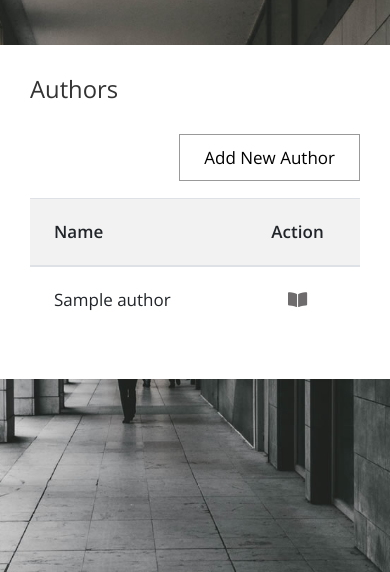
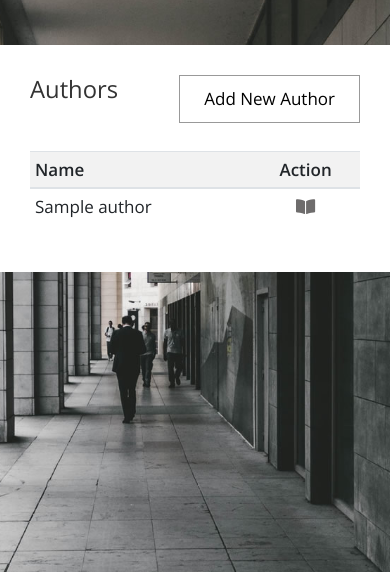
Before and after one commit to SVDotsenko/portfolio-project-4, a Django app: page /authors/ in a window 390 px wide. Shown: the part 70-642 px from the top of the page. Run offline with Django 4.2, Linux system fonts and the light colour scheme; a user stored in the database is signed in; tables that the repository leaves empty hold one stand-in row (values such as "Sample post"); some libraries are stand-ins or nearby versions.

Commit message:
Update: adaptive design was adjusted for author and book pages

```diff
--- a/author/templates/author/index.html
+++ b/author/templates/author/index.html
@@ -5,11 +5,11 @@
         <div class="col-xl-12 col-lg-12 tm-md-12 tm-sm-12 tm-col">
             <div class="bg-white tm-block h-100">
                 <div class="row">
-                    <div class="col-md-8 col-sm-12">
+                    <div class="col-4">
                         <h2 class="tm-block-title d-inline-block">Authors</h2>
 
                     </div>
-                    <div class="col-md-4 col-sm-12 text-right">
+                    <div class="col-8 text-right">
                         <a href="{% url 'add_author' %}" class="btn btn-small btn-primary">Add New Author</a>
                     </div>
                 </div>
--- a/blog/templates/blog/index.html
+++ b/blog/templates/blog/index.html
@@ -5,12 +5,11 @@
         <div class="col-xl-12 col-lg-12 tm-md-12 tm-sm-12 tm-col">
             <div class="bg-white tm-block h-100">
                 <div class="row">
-                    <div class="col-md-8 col-sm-12">
+                    <div class="col-4">
                         <h2 class="tm-block-title d-inline-block">Books</h2>
-
                     </div>
                     {% if user.is_superuser %}
-                        <div class="col-md-4 col-sm-12 text-right">
+                        <div class="col-8 text-right">
                             <a href="{% url 'add_book' %}" class="btn btn-small btn-primary">Add New Book</a>
                         </div>
                     {% endif %}
--- a/static/css/tooplate.css
+++ b/static/css/tooplate.css
@@ -542,6 +542,10 @@ footer {
     padding-left: 0;
     padding-right: 0;
   }
+  .table td,
+  .table th {
+    padding: 5px;
+  }
 }
 
 .btn-primary.disabled, .btn-primary:disabled {
```
Also changed, not shown: 1 other file.
